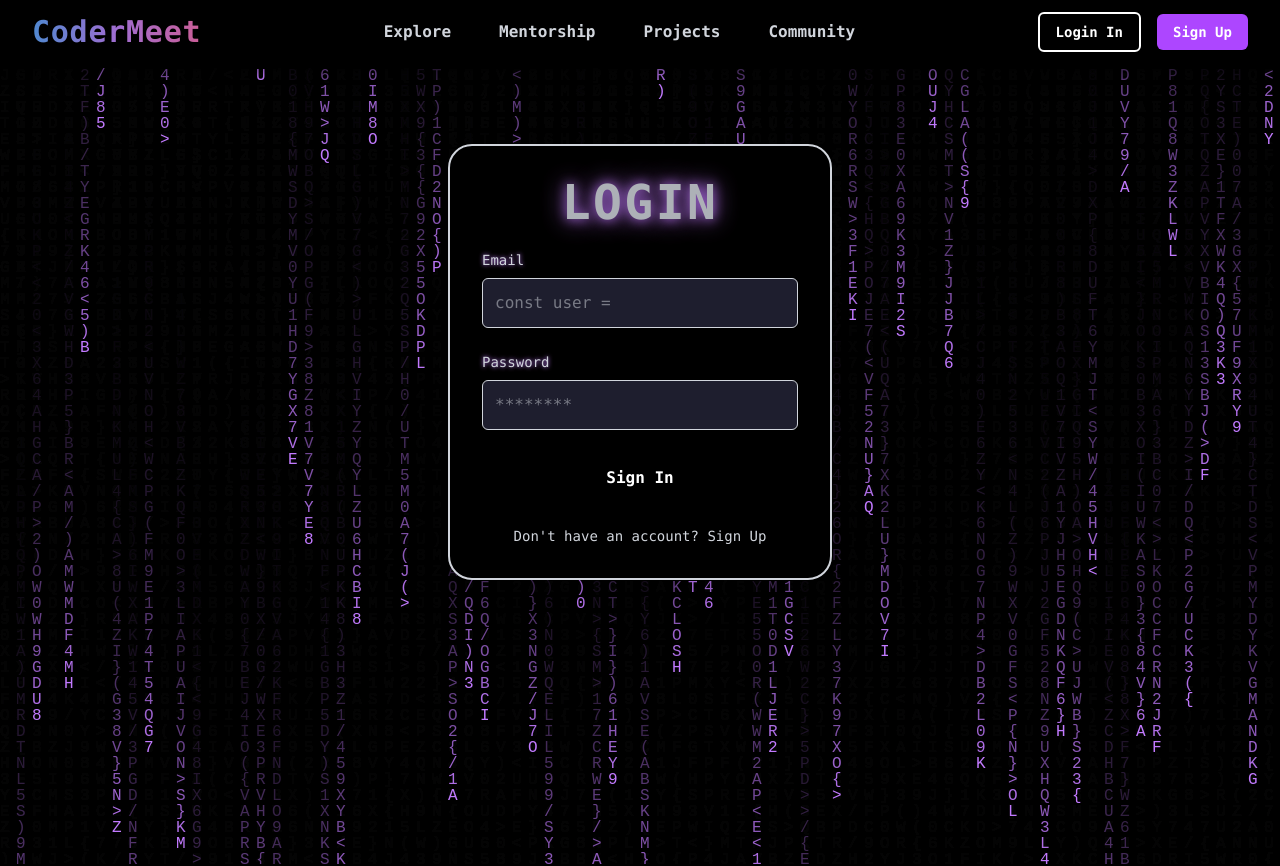
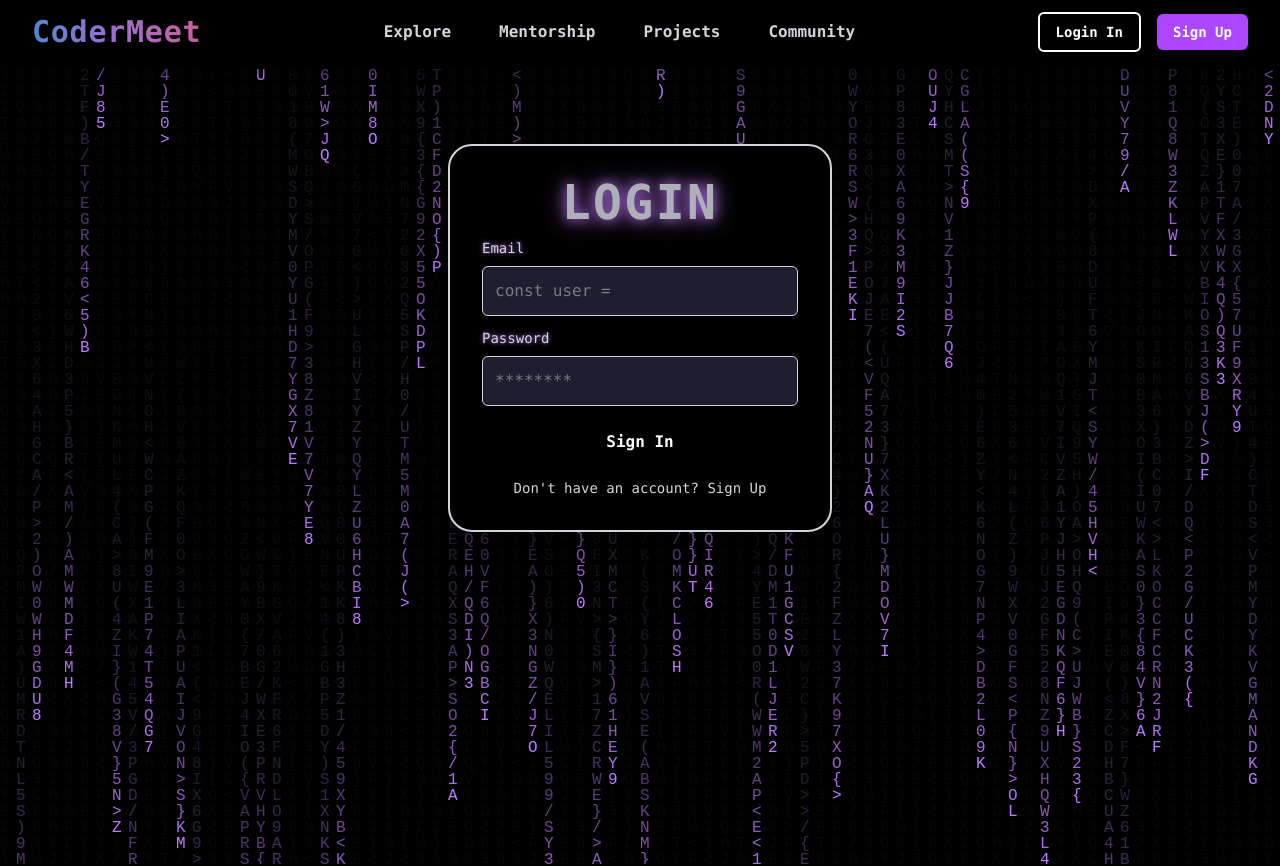
Before and after one commit to ADTMN1/codermeet, a React (Vite) app in the folder Frontend/: page /login in a window 1280 px wide. Shown: the top 866 px of the page. Built offline with nearby package versions, Linux system fonts and the light colour scheme.

Commit message:
updating the form

```diff
--- a/Frontend/src/components/forms/LoginForm.tsx
+++ b/Frontend/src/components/forms/LoginForm.tsx
@@ -69,7 +69,7 @@ const LoginForm: React.FC = () => {
       {/* Login form */}
       <form
         onSubmit={handleSubmit}
-        className="relative z-10 mx-auto mt-20 w-full max-w-sm p-8 bg-black bg-opacity-80 backdrop-blur-lg rounded-3xl shadow-2xl border-2 border-neon-purple hover:shadow-[0_0_40px_#C27AFF] transition-shadow duration-500 flex flex-col gap-6"
+        className="relative z-10 mx-auto mt-20 w-full max-w-sm p-8 bg-black bg-opacity-80 backdrop-blur-lg rounded-3xl shadow-2xl border-2 border-neon-purple hover:shadow-[0_0_40px_#C27AFF] transition-shadow duration-500 flex flex-col gap-3"
       >
         <h2
           className="text-5xl font-extrabold text-neon-purple text-center tracking-wider animate-pulse"
```
